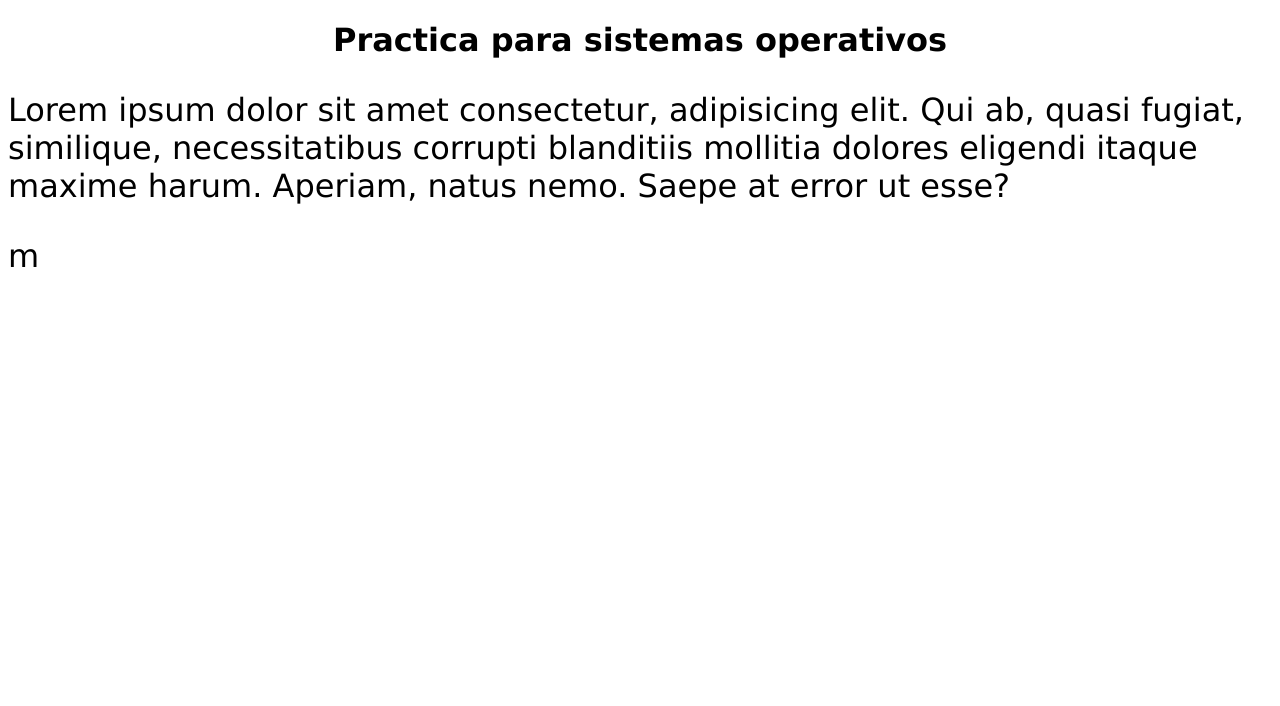
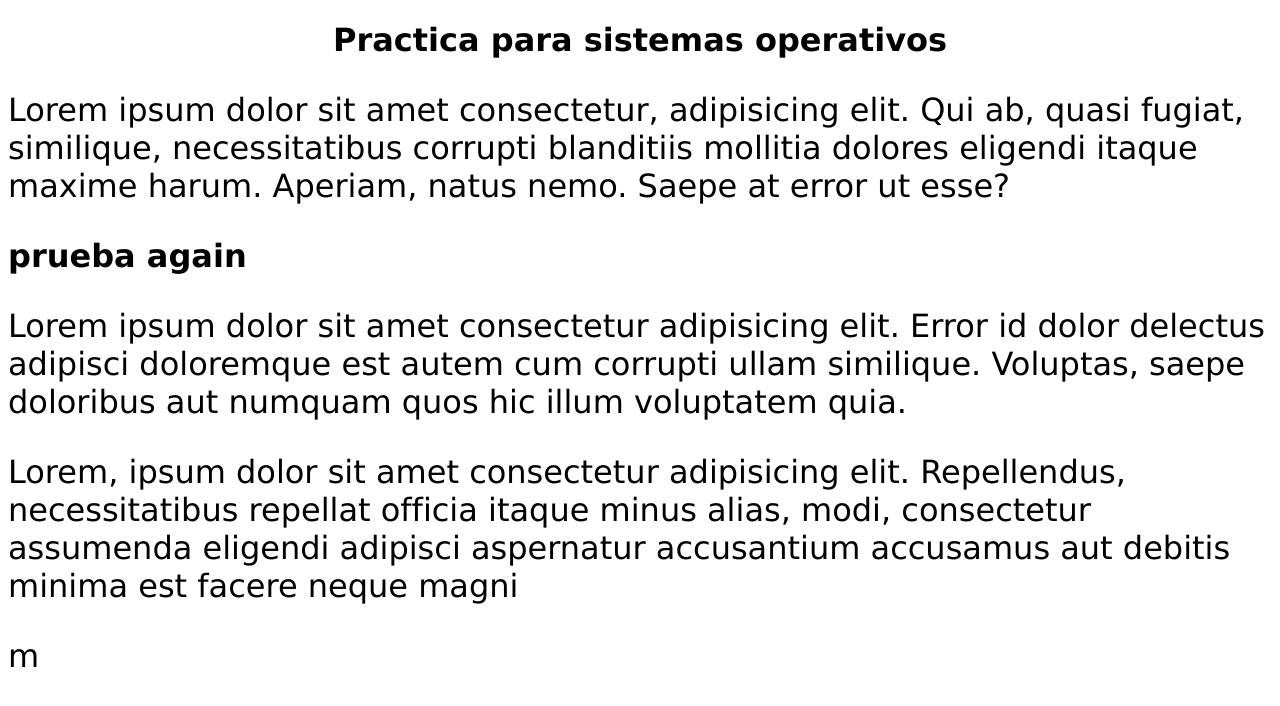
Before and after one commit to xmaurxx/so-prueba, a plain HTML site: page index.html in a window 1280 px wide. Drawn offline with Linux system fonts and the light colour scheme.

Commit message:
otro lorem

```diff
--- a/index.html
+++ b/index.html
@@ -9,5 +9,10 @@
 <body>
     <h1>Practica para sistemas operativos</h1>
     <p>Lorem ipsum dolor sit amet consectetur, adipisicing elit. Qui ab, quasi fugiat, similique, necessitatibus corrupti blanditiis mollitia dolores eligendi itaque maxime harum. Aperiam, natus nemo. Saepe at error ut esse?</p>
+
+    <h2>prueba again </h2>
+    <p>Lorem ipsum dolor sit amet consectetur adipisicing elit. Error id dolor delectus adipisci doloremque est autem cum corrupti ullam similique. Voluptas, saepe doloribus aut numquam quos hic illum voluptatem quia.</p>
+
+    <p>Lorem, ipsum dolor sit amet consectetur adipisicing elit. Repellendus, necessitatibus repellat officia itaque minus alias, modi, consectetur assumenda eligendi adipisci aspernatur accusantium accusamus aut debitis minima est facere neque magni</p>
 </body>
 </html>m
```
